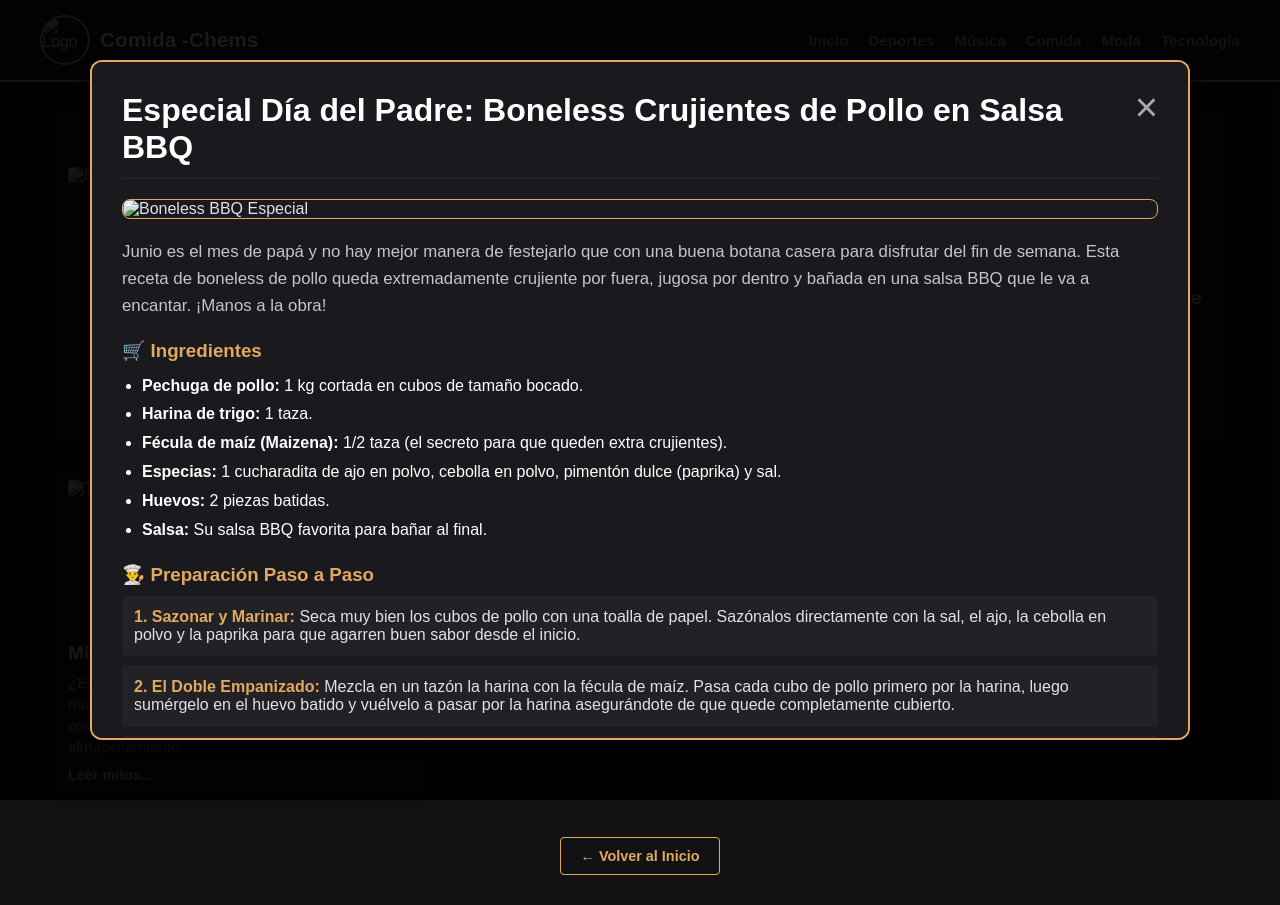
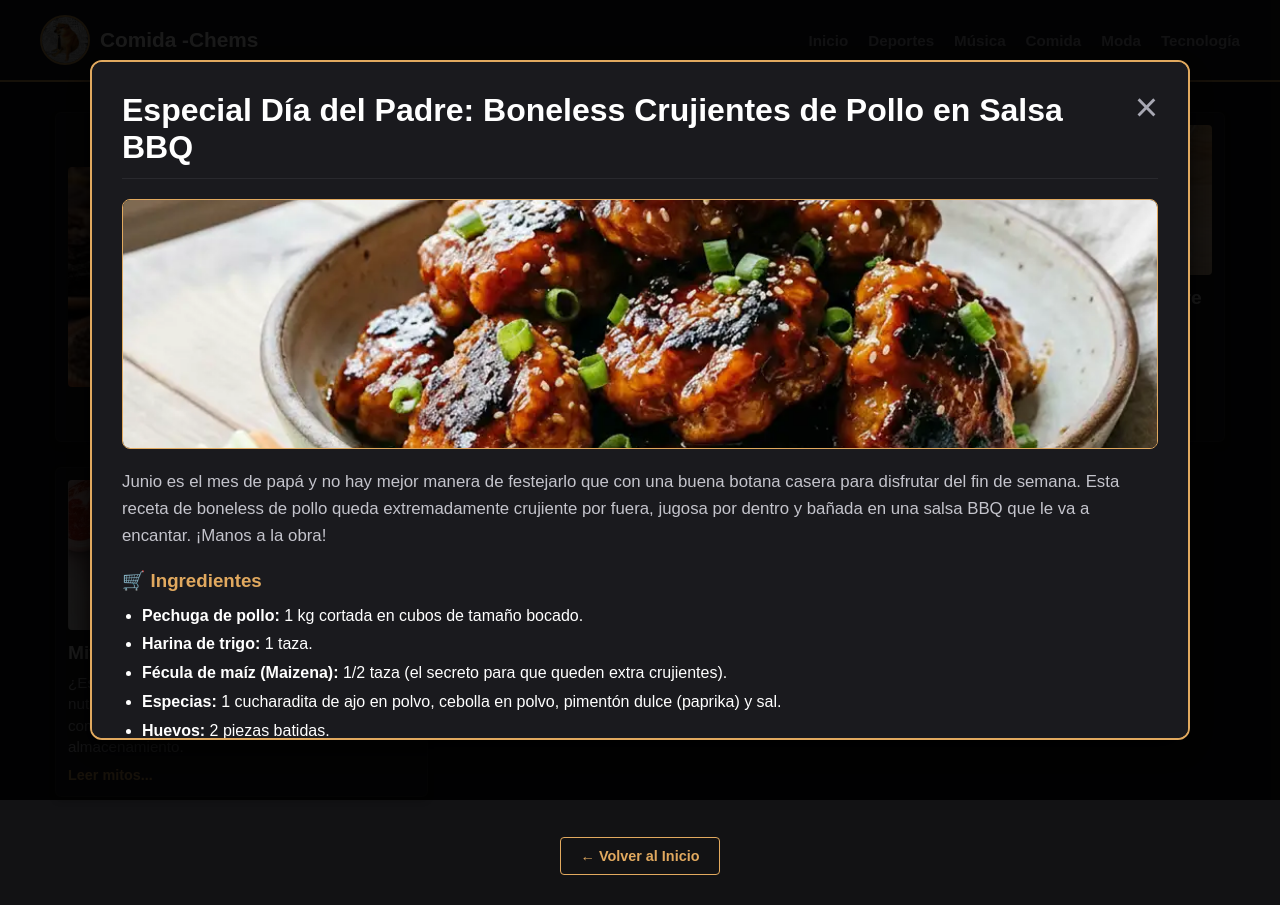
Before and after one commit to Champi80/PERIODICODIGITAL12, a plain HTML site: page index4.html in a window 1280 px wide. Both pictures are taken after a click on the link "Ver receta completa...". Drawn offline with Linux system fonts and the light colour scheme; files that its build step writes are made by us from their sources.

Commit message:
Update index4.html

```diff
--- a/index4.html
+++ b/index4.html
@@ -4,14 +4,14 @@
     <meta charset="UTF-8">
     <meta name="viewport" content="width=device-width, initial-scale=1.0">
     <title>Comida -Chems</title>
-    <link rel="stylesheet" href="css/estilo.css">
+    <link rel="stylesheet" href="estilo.css">
 </head>
 <body>
 
     <header>
         <div class="header-container">
             <div class="brand">
-                <img src="IMG/images.jpg" alt="Logo" class="logo">
+                <img src="images.jpg" alt="Logo" class="logo">
                 <h1>Comida -Chems</h1>
             </div>
             <button class="menu-movil">☰</button>
@@ -28,7 +28,7 @@
 
     <main class="contenedor">
         <section class="deportes">
-            <img src="IMG/comidarutaq.jpg" alt="Ruta Gastronómica">
+            <img src="comidarutaq.jpg" alt="Ruta Gastronómica">
             <div class="texto-tarjeta">
                 <h2>La Ruta del Sabor</h2>
                 <p>Recorremos los rincones culinarios más emblemáticos de la ciudad. Descubre los lugares imperdibles que todo amante de la buena comida debe visitar.</p>
@@ -37,7 +37,7 @@
         </section>
 
         <section class="musica">
-            <img src="IMG/receta2.jpg" alt="Receta de la Semana">
+            <img src="receta2.jpg" alt="Receta de la Semana">
             <div class="texto-tarjeta">
                 <h2>Receta para celebrar el Dia del Padre</h2>
                 <p>Sorprende a papa en casa con un platillo espectacular. Te damos el paso a paso, los ingredientes exactos y los secretos para un acabado profesional.</p>
@@ -46,7 +46,7 @@
         </section>
 
         <section class="comida">
-            <img src="IMG/mitos.jpg" alt="Tips de Cocina">
+            <img src="mitos.jpg" alt="Tips de Cocina">
             <div class="texto-tarjeta">
                 <h2>Mitos y Secretos Culinarios</h2>
                 <p>¿Es verdad que el microondas destruye los nutrientes? Desmentimos las creencias más comunes de la cocina y te damos tips de almacenamiento.</p>
@@ -107,7 +107,7 @@
             <span class="btn-cerrar">&times;</span>
             <h2>Especial Día del Padre: Boneless Crujientes de Pollo en Salsa BBQ</h2>
 
-            <img src="IMG/receta.jpg" alt="Boneless BBQ Especial" class="modal-img" style="width: 100%; max-height: 250px; object-fit: cover; border-radius: 8px; margin-bottom: 20px; border: 1px solid #e1a95f;">
+            <img src="receta.jpg" alt="Boneless BBQ Especial" class="modal-img" style="width: 100%; max-height: 250px; object-fit: cover; border-radius: 8px; margin-bottom: 20px; border: 1px solid #e1a95f;">
 
             <p style="margin-bottom: 20px; line-height: 1.6; font-size: 1.05rem;">
                 Junio es el mes de papá y no hay mejor manera de festejarlo que con una buena botana casera para disfrutar del fin de semana. Esta receta de boneless de pollo queda extremadamente crujiente por fuera, jugosa por dentro y bañada en una salsa BBQ que le va a encantar. ¡Manos a la obra!
@@ -152,7 +152,7 @@
             <span class="btn-cerrar">&times;</span>
             <h2>Secretos de la Parrilla: Mitos y verdades al cocinar carne</h2>
 
-            <img src="imagenes/comida_mitos.jpg" alt="Secretos de Cocina" class="modal-img" style="width: 100%; max-height: 250px; object-fit: cover; border-radius: 8px; margin-bottom: 20px; border: 1px solid #e1a95f;">
+            <img src="comida_mitos.jpg" alt="Secretos de Cocina" class="modal-img" style="width: 100%; max-height: 250px; object-fit: cover; border-radius: 8px; margin-bottom: 20px; border: 1px solid #e1a95f;">
 
             <p style="margin-bottom: 20px; line-height: 1.6; font-size: 1.05rem;">
                 Preparar carne para festejar a papá tiene su ciencia. Alrededor del asador y la cocina existen decenas de costumbres heredadas, pero no todas son del todo ciertas. Desmentimos los mitos más comunes y te revelamos los secretos técnicos para que los cortes queden sumamente suaves y en su punto exacto:
```
